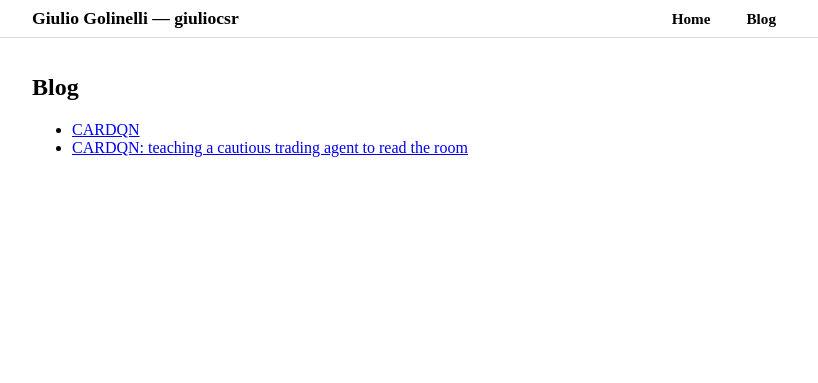
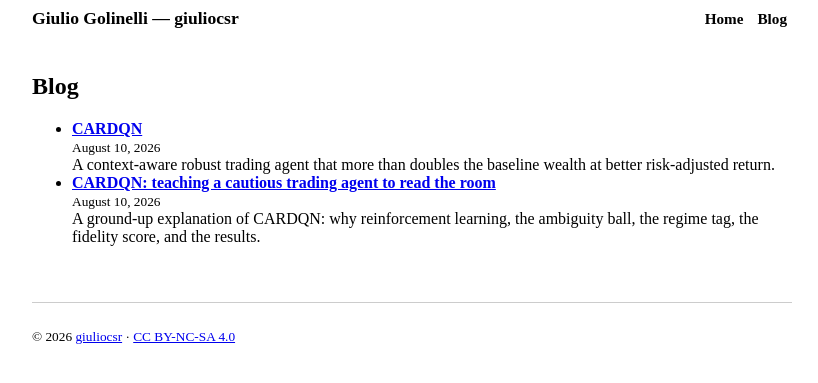
Before and after one commit to giuliocsr/giuliocsr.github.io, a Jekyll site: the page built from blog/index.html, in a window 1280 px wide. Shown: the top 383 px of the page, without its empty margins (228-1046 px from the left). Built offline with Jekyll 4.4.1, drawn with Linux system fonts in a browser that asks for light colours.

Commit message:
Site polish: header (no border, squared nav, darker hover), footer on every page, blog index with dates+descriptions, post dates

```diff
--- a/_layouts/default.html
+++ b/_layouts/default.html
@@ -12,16 +12,15 @@ MathJax = {
 </script>
 <script async src="https://cdn.jsdelivr.net/npm/mathjax@3/es5/tex-mml-chtml.js"></script>
 <style>
-/* The ONLY css on the site — low-frills, inherited from the original homepage + nav */
 html { -webkit-text-size-adjust: 100%; }
 body { margin: 0; padding: 0; }
 h1 { margin: 0 0 0.35em; }
 img { max-width: 100%; height: auto; }
 
-/* ── sticky header (never goes away) ── */
+/* ── sticky header (no border line) ── */
 .site-header {
   position: sticky; top: 0; z-index: 100;
-  background: #fff; border-bottom: 1px solid #ddd;
+  background: #fff;
   padding: 0.5em 0;
 }
 .site-header-inner {
@@ -31,18 +30,19 @@ img { max-width: 100%; height: auto; }
 .site-header h1 { margin: 0; font-size: 1.1em; }
 .site-header h1 a { text-decoration: none; color: inherit; }
 
-/* ── nav bar (top right: Home, Blog) ── */
+/* ── nav bar (squared, minimal padding, darker blue hover) ── */
 .navbar a {
-  font-weight: bold; padding: 8px 16px;
-  text-decoration: none; color: inherit; border-radius: 4px;
+  font-weight: bold; padding: 1px 5px;
+  text-decoration: none; color: inherit;
+  border-radius: 0;
   font-size: 0.95em;
 }
-.navbar a:hover { background: #2563eb; color: #fff; }
+.navbar a:hover { background: #1d4ed8; color: #fff; }
 
-/* ── content container (same 760px centering as the old table) ── */
+/* ── content container ── */
 .content { max-width: 760px; margin: 0 auto; padding: 1em 1.25em; }
 
-/* ── portrait (from the homepage) ── */
+/* ── portrait ── */
 .portrait { float: left; width: 210px; max-width: 100%; margin: 0 1.1em 0.5em 0; }
 .portrait img { display: block; width: 100%; height: auto; }
 .caption { font-size: 0.78em; line-height: 1.35; margin: 0.4em 0 0; }
@@ -55,6 +55,10 @@ figcaption { font-size: 0.82em; color: #666; font-style: italic; margin-top: 0.5
 pre { background: #f5f5f5; border: 1px solid #ddd; padding: 0.8em; overflow-x: auto; font-size: 0.85em; }
 code { background: #f5f5f5; padding: 1px 4px; border-radius: 3px; }
 pre code { background: none; padding: 0; }
+
+/* ── site footer (every page) ── */
+.site-footer { max-width: 760px; margin: 0 auto; padding: 0 1.25em 2em; }
+.site-footer hr { border: none; border-top: 1px solid #ccc; margin: 1.5em 0; }
 
 /* ── responsive ── */
 @media (max-width: 560px) {
@@ -76,7 +80,14 @@ pre code { background: none; padding: 0; }
 </div>
 
 <div class="content">
+{% if page.date %}<p><small>{{ page.date | date: "%B %-d, %Y" }}</small></p>{% endif %}
 {{ content }}
+</div>
+
+<div class="site-footer">
+<hr>
+<p><small>&copy; 2026 <a href="https://github.com/giuliocsr">giuliocsr</a> &middot;
+<a href="https://creativecommons.org/licenses/by-nc-sa/4.0/">CC BY-NC-SA 4.0</a></small></p>
 </div>
 
 </body>
--- a/_posts/2026-08-10-cardqn-explained.md
+++ b/_posts/2026-08-10-cardqn-explained.md
@@ -1,6 +1,7 @@
 ---
 layout: default
 title: "CARDQN: teaching a cautious trading agent to read the room"
+description: "A ground-up explanation of CARDQN: why reinforcement learning, the ambiguity ball, the regime tag, the fidelity score, and the results."
 ---
 <!--
   Blog post — markdown + MathJax.
--- a/_posts/2026-08-10-cardqn-launch.md
+++ b/_posts/2026-08-10-cardqn-launch.md
@@ -1,6 +1,7 @@
 ---
 layout: default
 title: "CARDQN"
+description: "A context-aware robust trading agent that more than doubles the baseline wealth at better risk-adjusted return."
 ---
 <p align="center"><img src="/assets/blog/cardqn-logo.png" alt="CARDQN"></p>
 
--- a/blog/index.html
+++ b/blog/index.html
@@ -5,6 +5,10 @@ title: Blog
 <h2>Blog</h2>
 <ul>
 {% for post in site.posts %}
-  <li><a href="{{ post.url }}">{{ post.title }}</a></li>
+  <li>
+    <a href="{{ post.url }}"><b>{{ post.title }}</b></a><br>
+    <small>{{ post.date | date: "%B %-d, %Y" }}</small><br>
+    {{ post.description }}
+  </li>
 {% endfor %}
 </ul>
--- a/index.html
+++ b/index.html
@@ -101,7 +99,3 @@ M.Sc. thesis, Politecnico di Milano (2024).<br>
 </li>
 
 </ul>
-
-<hr>
-
-<p><small>&copy; 2026 Giulio Golinelli.</small></p>
```
Also changed, not shown: other parts of _posts/2026-08-10-cardqn-launch.md (+0 -4 lines), other parts of index.html (+0 -2 lines).
